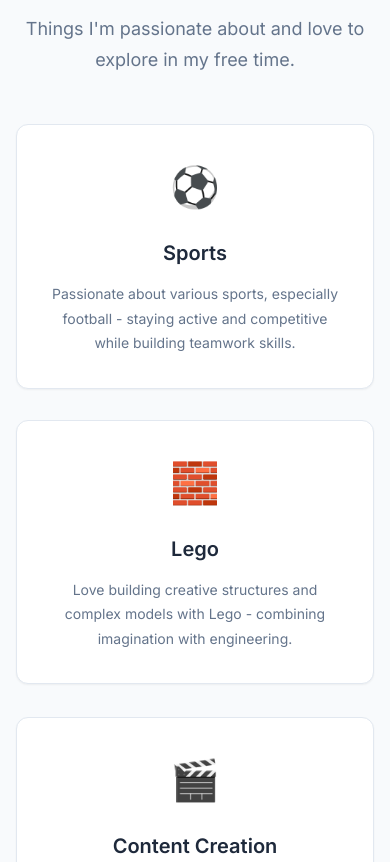
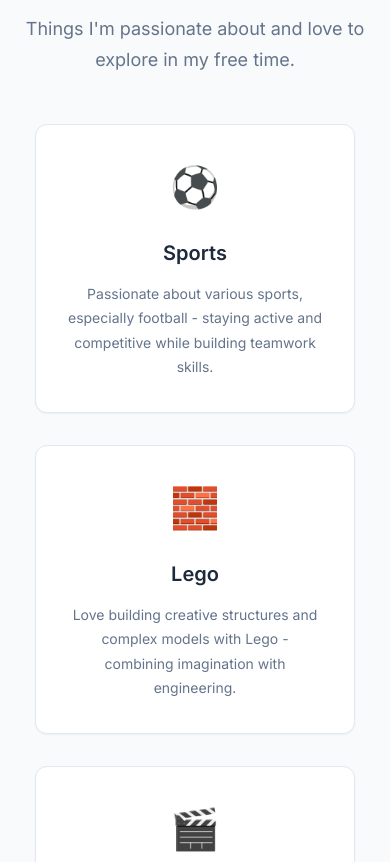
Before and after one commit to sachinlala/nikunj-portfolio, a website: page index.html in a window 390 px wide. Shown: the part 5621-6483 px from the top of the page. Drawn offline with Linux system fonts and the light colour scheme.

Commit message:
\style: update interests section to display as centered 2x2 grid layout"

```diff
--- a/assets/css/style.css
+++ b/assets/css/style.css
@@ -509,8 +509,11 @@
 
 .interests-grid {
   display: grid;
-  grid-template-columns: repeat(auto-fit, minmax(250px, 1fr));
+  grid-template-columns: repeat(2, 1fr);
   gap: var(--spacing-lg);
+  max-width: 800px;
+  margin: 0 auto;
+  justify-items: center;
 }
 
 .interest-card {
@@ -521,6 +524,8 @@
   box-shadow: var(--shadow-sm);
   border: 1px solid var(--border-light);
   transition: var(--transition-normal);
+  width: 100%;
+  max-width: 280px;
 }
 
 .interest-card:hover {
@@ -675,8 +680,10 @@
     --container-padding: var(--spacing-lg);
   }
 
+  /* Keep interests grid as 2x2 centered layout */
   .interests-grid {
-    grid-template-columns: repeat(3, 1fr);
+    max-width: 900px;
+    gap: var(--spacing-xl);
   }
 }
 
@@ -758,6 +765,16 @@
   .hero-actions {
     flex-direction: column;
   }
+
+  /* Stack interests vertically on very small screens */
+  .interests-grid {
+    grid-template-columns: 1fr;
+    max-width: 320px;
+  }
+
+  .interest-card {
+    max-width: 100%;
+  }
 }
 
 /* Focus styles for accessibility */
```
